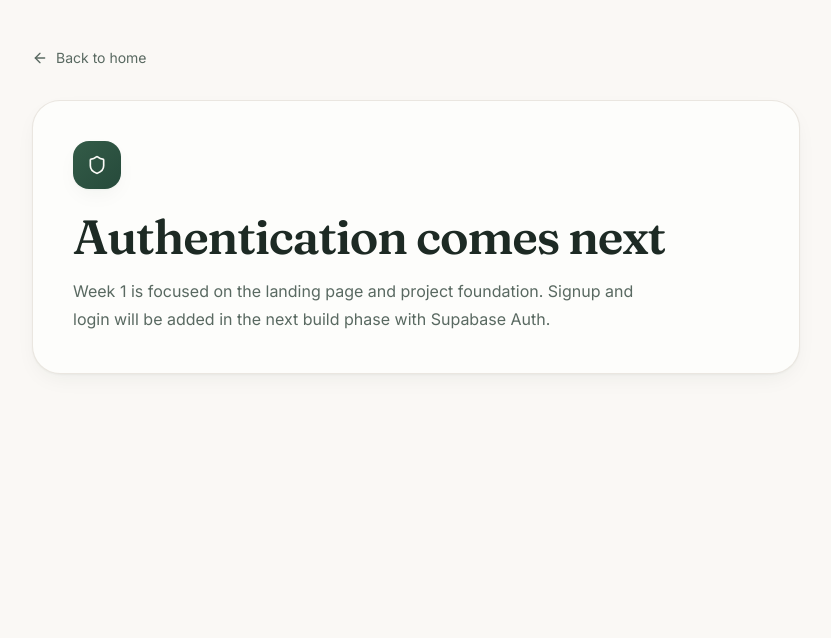
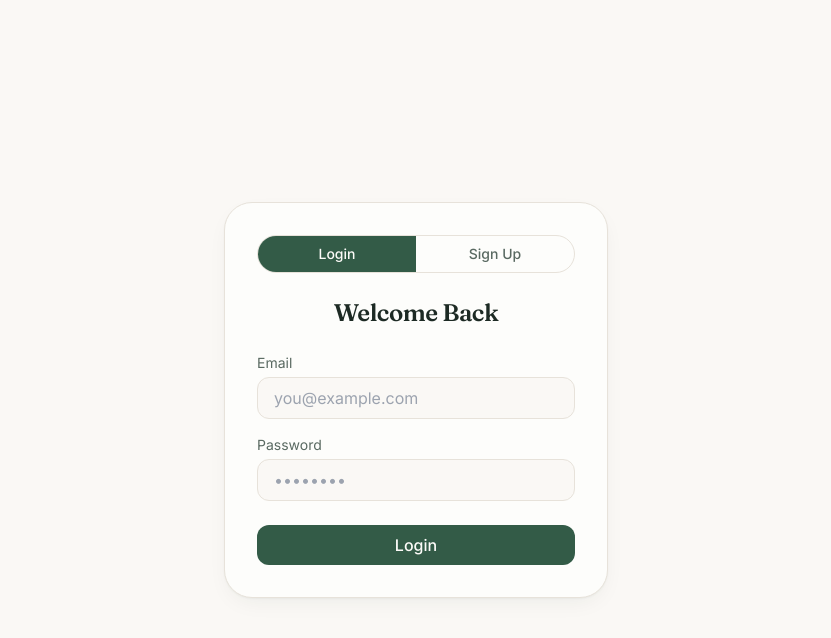
Before and after one commit to Amna-Sarfaraz/Mehfooz, a Next.js app in the folder mahfooz/: page /auth in a window 1280 px wide. Shown: the top 638 px of the page, without its empty margins (224-1055 px from the left). Built offline with nearby package versions, Linux system fonts and the light colour scheme.

Commit message:
Add login signup page with supabase

```diff
--- a/mahfooz/app/auth/page.js
+++ b/mahfooz/app/auth/page.js
@@ -1,31 +1,95 @@
-import Link from "next/link";
-import { ArrowLeft, Shield } from "lucide-react";
+'use client'
+import { supabase } from '../../lib/supabase'
+import { useState } from 'react'
+import { useRouter } from 'next/navigation'
 
 export default function AuthPage() {
+  const router = useRouter()
+  const [isLogin, setIsLogin] = useState(true)
+  const [email, setEmail] = useState('')
+  const [password, setPassword] = useState('')
+  const [message, setMessage] = useState('')
+  const [loading, setLoading] = useState(false)
+
+  const handleAuth = async () => {
+    setLoading(true)
+    setMessage('')
+
+    if (isLogin) {
+      const { error } = await supabase.auth.signInWithPassword({ email, password })
+      if (error) setMessage(error.message)
+      else router.push('/dashboard')
+    } else {
+      const { error } = await supabase.auth.signUp({ email, password })
+      if (error) setMessage(error.message)
+      else setMessage('Check your email to confirm signup!')
+    }
+    setLoading(false)
+  }
+
   return (
-    <main className="min-h-screen bg-background px-6 py-12 text-foreground">
-      <div className="mx-auto flex max-w-3xl flex-col gap-8">
-        <Link
-          href="/"
-          className="inline-flex items-center gap-2 text-sm text-muted-foreground transition-colors hover:text-foreground"
+    <main className="min-h-screen flex items-center justify-center bg-background px-6">
+      <div className="w-full max-w-sm bg-card border border-border rounded-[28px] p-8 shadow-soft">
+
+        {/* Tabs */}
+        <div className="flex mb-6 border border-border rounded-full overflow-hidden">
+          <button
+            onClick={() => setIsLogin(true)}
+            className={`flex-1 py-2 text-sm font-medium transition-colors ${isLogin ? 'bg-primary text-primary-foreground' : 'text-muted-foreground'}`}
+          >
+            Login
+          </button>
+          <button
+            onClick={() => setIsLogin(false)}
+            className={`flex-1 py-2 text-sm font-medium transition-colors ${!isLogin ? 'bg-primary text-primary-foreground' : 'text-muted-foreground'}`}
+          >
+            Sign Up
+          </button>
+        </div>
+
+        <h1 className="text-2xl font-semibold mb-6 text-center">
+          {isLogin ? 'Welcome Back' : 'Create Account'}
+        </h1>
+
+        {/* Email */}
+        <div className="mb-4">
+          <label className="text-sm text-muted-foreground mb-1 block">Email</label>
+          <input
+            type="email"
+            value={email}
+            onChange={(e) => setEmail(e.target.value)}
+            placeholder="you@example.com"
+            className="w-full px-4 py-2 rounded-xl border border-border bg-background text-foreground focus:outline-none focus:ring-2 focus:ring-primary"
+          />
+        </div>
+
+        {/* Password */}
+        <div className="mb-6">
+          <label className="text-sm text-muted-foreground mb-1 block">Password</label>
+          <input
+            type="password"
+            value={password}
+            onChange={(e) => setPassword(e.target.value)}
+            placeholder="••••••••"
+            className="w-full px-4 py-2 rounded-xl border border-border bg-background text-foreground focus:outline-none focus:ring-2 focus:ring-primary"
+          />
+        </div>
+
+        {/* Button */}
+        <button
+          onClick={handleAuth}
+          disabled={loading}
+          className="w-full py-2 rounded-xl bg-primary text-primary-foreground font-medium hover:opacity-90 transition"
         >
-          <ArrowLeft className="h-4 w-4" />
-          Back to home
-        </Link>
+          {loading ? 'Please wait...' : isLogin ? 'Login' : 'Sign Up'}
+        </button>
 
-        <section className="rounded-[28px] border border-border/80 bg-card p-8 shadow-soft sm:p-10">
-          <div className="flex h-12 w-12 items-center justify-center rounded-2xl bg-sage shadow-soft">
-            <Shield className="h-5 w-5 text-primary-foreground" />
-          </div>
-          <h1 className="mt-6 font-display text-4xl font-semibold tracking-tight sm:text-5xl">
-            Authentication comes next
-          </h1>
-          <p className="mt-4 max-w-xl text-base leading-7 text-muted-foreground">
-            Week 1 is focused on the landing page and project foundation. Signup and login will be added in
-            the next build phase with Supabase Auth.
-          </p>
-        </section>
+        {/* Message */}
+        {message && (
+          <p className="mt-4 text-center text-sm text-red-500">{message}</p>
+        )}
+
       </div>
     </main>
-  );
+  )
 }
--- a/mahfooz/lib/supabase.js
+++ b/mahfooz/lib/supabase.js
@@ -1,3 +1,6 @@
-export function getSupabaseClient() {
-  throw new Error("Supabase client is not configured yet. Add the project URL and anon key first.");
-}
+import { createClient } from '@supabase/supabase-js'
+
+const supabaseUrl = 'https://pwkpsyfgiracqhsdvrbf.supabase.co'
+const supabaseKey = 'eyJhbGciOiJIUzI1NiIsInR5cCI6IkpXVCJ9.eyJpc3MiOiJzdXBhYmFzZSIsInJlZiI6InB3a3BzeWZnaXJhY3Foc2R2cmJmIiwicm9sZSI6ImFub24iLCJpYXQiOjE3Nzc2MTQ1ODcsImV4cCI6MjA5MzE5MDU4N30.Th-8bek4uKmM1fE5xsTWlsmJEfJWhgNKm0CFpTb5Kmg'
+
+export const supabase = createClient(supabaseUrl, supabaseKey)
--- a/mahfooz/package.json
+++ b/mahfooz/package.json
@@ -9,6 +9,7 @@
     "lint": "next lint"
   },
   "dependencies": {
+    "@supabase/supabase-js": "^2.105.1",
     "lucide-react": "^0.511.0",
     "next": "^15.5.15",
     "react": "^18.3.1",
```
Also changed, not shown: mahfooz/jsconfig.json (added, +8 -0 lines), 2 other files (tests, documents, lock files or other folders).
